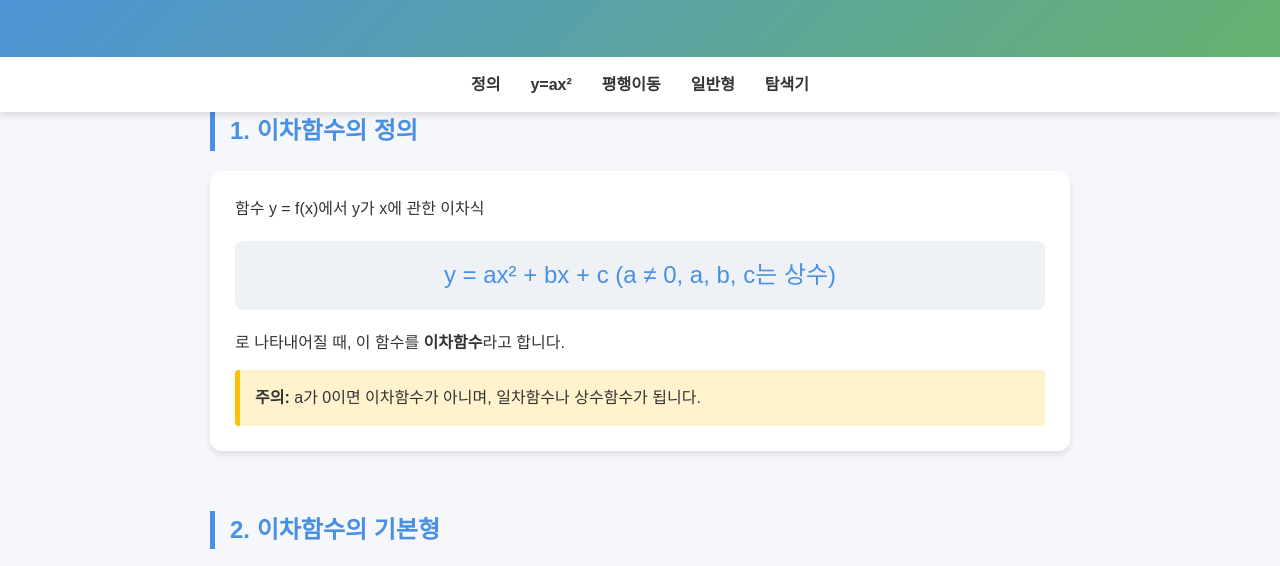
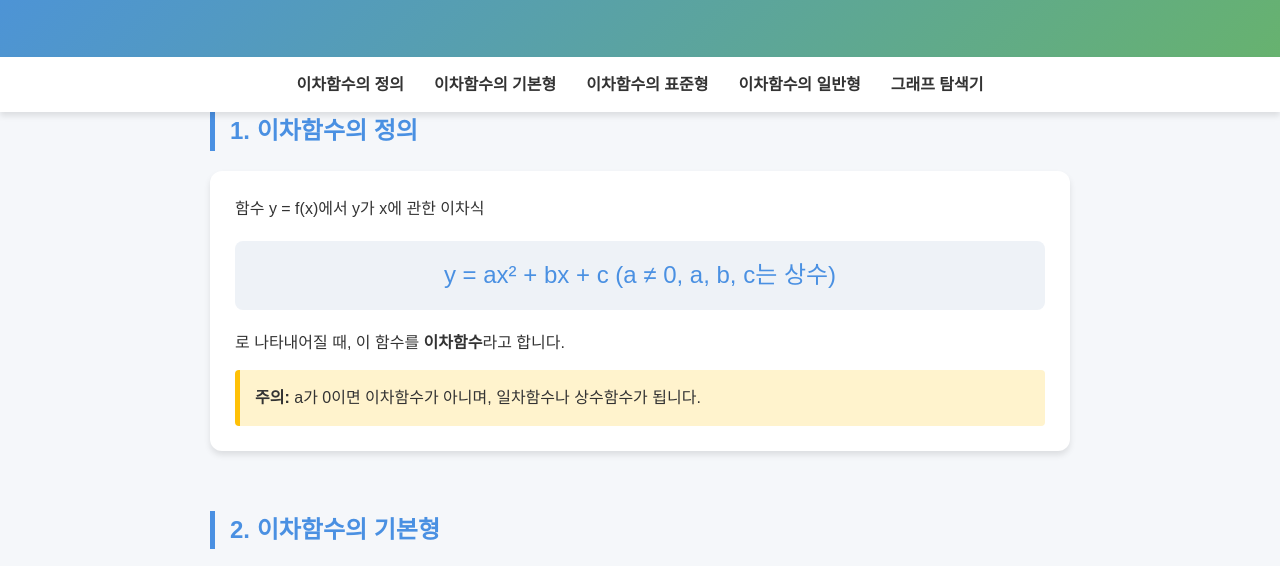
Before and after one commit to yunosong1015/quadratic-function-guide, a plain HTML site: page index.html in a window 1280 px wide. Shown: the part 163-729 px from the top of the page. Drawn offline with Linux system fonts and the light colour scheme; a web font is replaced by a local one.

Commit message:
Synchronize navigation menu with section headings

```diff
--- a/index.html
+++ b/index.html
@@ -16,11 +16,11 @@
 
     <nav>
         <ul>
-            <li><a href="#definition">정의</a></li>
-            <li><a href="#basic">y=ax²</a></li>
-            <li><a href="#translation">평행이동</a></li>
-            <li><a href="#general">일반형</a></li>
-            <li><a href="#visualizer">탐색기</a></li>
+            <li><a href="#definition">이차함수의 정의</a></li>
+            <li><a href="#basic">이차함수의 기본형</a></li>
+            <li><a href="#translation">이차함수의 표준형</a></li>
+            <li><a href="#general">이차함수의 일반형</a></li>
+            <li><a href="#visualizer">그래프 탐색기</a></li>
         </ul>
     </nav>
 
```
